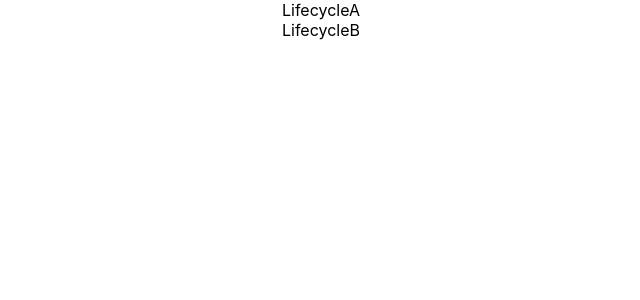
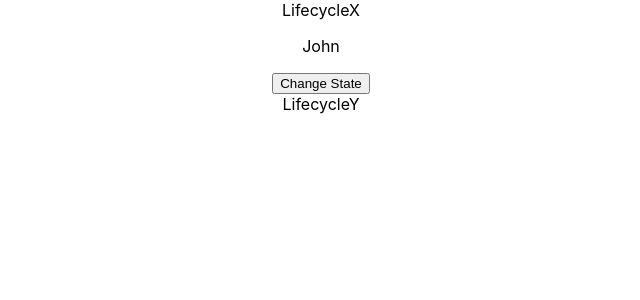
Before and after one commit to harishtm/ReactLearning, a React (Create React App) app in the folder hello-world/: page / in a window 1280 px wide. Shown: the top 300 px of the page, without its empty margins (319-959 px from the left). Built offline with nearby package versions, Linux system fonts and the light colour scheme.

Commit message:
Component updating life cycle methods

```diff
--- a/hello-world/src/App.js
+++ b/hello-world/src/App.js
@@ -18,7 +18,7 @@ import './App.css';
 // import style from './css/appStyle.module.css';
 
 import Form from './components/Form.js';
-import LifecycleA from './components/LifecycleA';
+import LifecycleX from './components/LifecycleX';
 
 
 function App() {
@@ -64,7 +64,9 @@ function App() {
 
       {/* <Form/> */}
 
-      <LifecycleA/>
+      {/* <LifecycleA/> */}
+
+      <LifecycleX/>
 
     </div>
   );
--- /dev/null
+++ b/hello-world/src/components/LifecycleX.js
@@ -0,0 +1,75 @@
+import React, {Component} from 'react';
+import LifecycleY from './LifecycleY';
+
+/*
+    Component updating life cycle methods
+
+    Oder of execution
+
+    1. constructor
+    2. getDerivedStateFromProps
+    3. render
+    4. componentDidMount
+
+*/
+
+class LifecycleX extends Component {
+
+    constructor(props) {
+        super(props)
+
+        this.state = {
+            name: "John"
+        }
+        console.log("To know order of execution LifecycleX constructor")
+    }
+
+    // 1
+    static getDerivedStateFromProps(props, state) {
+        // Method takes two paramet props and state - returns a new state or null
+        console.log('LifecycleX getDerivedStateFromProps')
+        return null;
+    }
+
+    // 2
+    shouldComponentUpdate() {
+        console.log('LifecycleX shouldComponentUpdate')
+        return true;
+    }
+
+    changeState = () => {
+        this.setState({
+            name: 'Component Updating life cycle methods'
+        })
+    }
+
+    // 3
+    render() {
+        console.log('LifecycleX render method')
+        return(
+            <div>
+                <div> LifecycleX </div>
+                <p>{this.state.name}</p>
+                <button onClick={this.changeState}>Change State</button>
+                <LifecycleY/>
+            </div>
+            )
+    }
+
+    // 4
+    getSnapshotBeforeUpdate(prevProps, prevState) {
+        console.log('LifecycleX getSnapshotBeforeUpdate')
+        return null;
+    }
+
+    // 5
+    componentDidUpdate() {
+        console.log('LifecycleX componentDidUpdate')
+    }
+
+    componentDidMount() {
+        console.log('LifecycleX componentDidMount')
+    }
+}
+
+export default LifecycleX;
--- /dev/null
+++ b/hello-world/src/components/LifecycleY.js
@@ -0,0 +1,44 @@
+import React, {Component} from 'react';
+
+
+class LifecycleY extends Component {
+
+    constructor(props) {
+        super(props)
+
+        this.state = {
+            name: "John"
+        }
+        console.log("LifecycleY constructor")
+    }
+
+    static getDerivedStateFromProps(props, state) {
+        console.log('LifecycleY getDerivedStateFromProps')
+        return null;
+    }
+
+    shouldComponentUpdate() {
+        console.log('LifecycleY shouldComponentUpdate')
+        return true;
+    }
+
+    render() {
+        console.log('LifecycleY render method')
+        return(<div> LifecycleY </div>)
+    }
+
+    getSnapshotBeforeUpdate(prevProps, prevState) {
+        console.log('LifecycleY getSnapshotBeforeUpdate')
+        return null;
+    }
+
+    componentDidUpdate() {
+        console.log('LifecycleY componentDidUpdate')
+    }
+
+    componentDidMount() {
+        console.log('LifecycleY componentDidMount')
+    }
+}
+
+export default LifecycleY;
```
